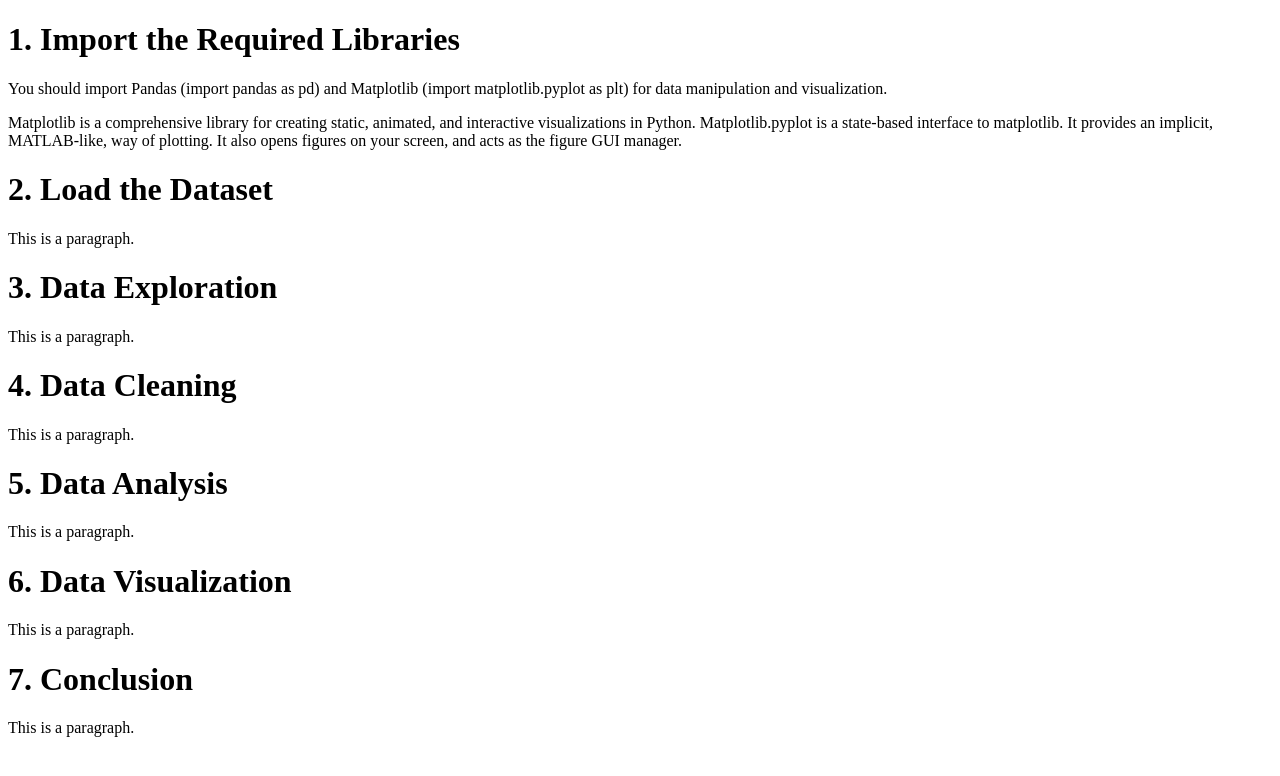
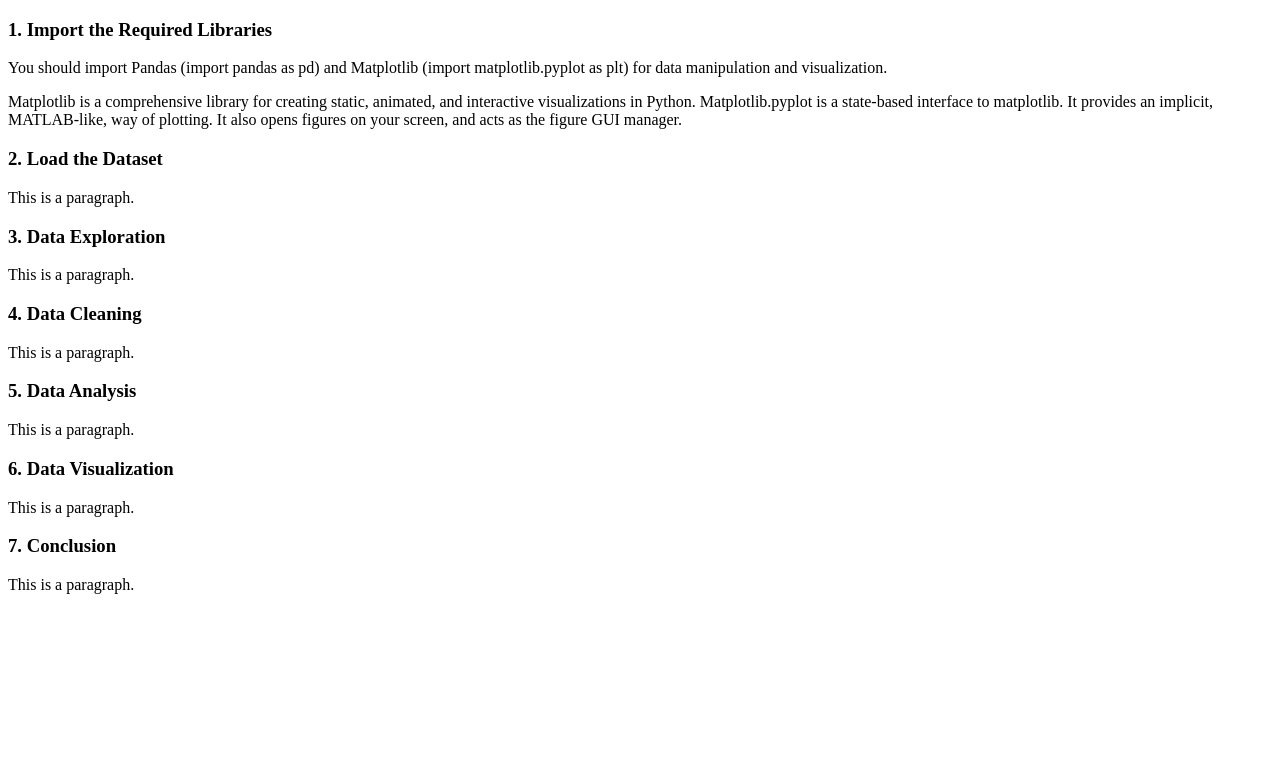
Before and after one commit to xexnvn/project, a plain HTML site: page index.html in a window 1280 px wide. Drawn offline with Linux system fonts and the light colour scheme.

Commit message:
Add content

```diff
--- a/index.html
+++ b/index.html
@@ -5,26 +5,26 @@
 </head>
 <body>
 
-<h1>1. Import the Required Libraries</h1>
+<h3>1. Import the Required Libraries</h3>
 <p>You should import Pandas (import pandas as pd) and Matplotlib (import matplotlib.pyplot as plt) for data manipulation and visualization.</p>
 <p>Matplotlib is a comprehensive library for creating static, animated, and interactive visualizations in Python. Matplotlib.pyplot is a state-based interface to matplotlib. It provides an implicit, MATLAB-like, way of plotting. It also opens figures on your screen, and acts as the figure GUI manager.</p>
 
-<h1>2. Load the Dataset</h1>
+<h3>2. Load the Dataset</h3>
 <p>This is a paragraph.</p>
 
-<h1>3. Data Exploration</h1>
+<h3>3. Data Exploration</h3>
 <p>This is a paragraph.</p>
 
-<h1>4. Data Cleaning</h1>
+<h3>4. Data Cleaning</h3>
 <p>This is a paragraph.</p>
 
-<h1>5. Data Analysis</h1>
+<h3>5. Data Analysis</h3>
 <p>This is a paragraph.</p>
 
-<h1>6. Data Visualization</h1>
+<h3>6. Data Visualization</h3>
 <p>This is a paragraph.</p>
 
-<h1>7. Conclusion</h1>
+<h3>7. Conclusion</h3>
 <p>This is a paragraph.</p>
 
 
```
